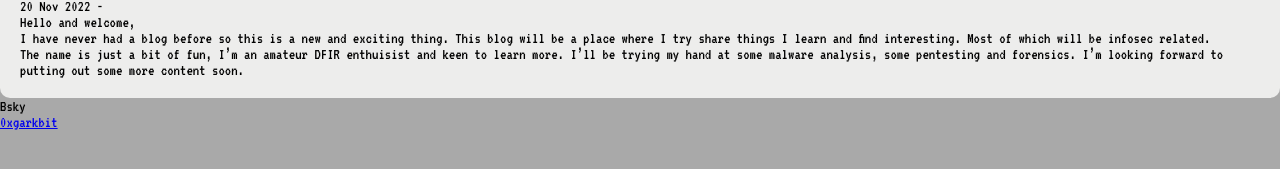
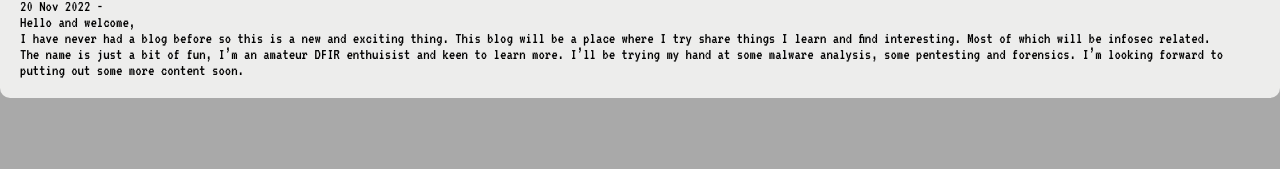
Before and after one commit to garkbt/garkbt.github.io, a Jekyll site: the page built from _posts/2022-11-20-welcome-to-jekyll.markdown, in a window 1280 px wide. Shown: the part 132-301 px from the top of the page. Built offline with Jekyll 4.4.1, drawn with Linux system fonts in a browser that asks for light colours.

Commit message:
Update default.html

```diff
--- a/_layouts/default.html
+++ b/_layouts/default.html
@@ -11,8 +11,4 @@
       {{ content }}
     </div>
   </body>
-  <footer>
-    <p>Bsky<br>
-    <a href="https://bsky.app/profile/0xgarkbit.bsky.social">0xgarkbit</a></p>
-  </footer>
 </html>
```
